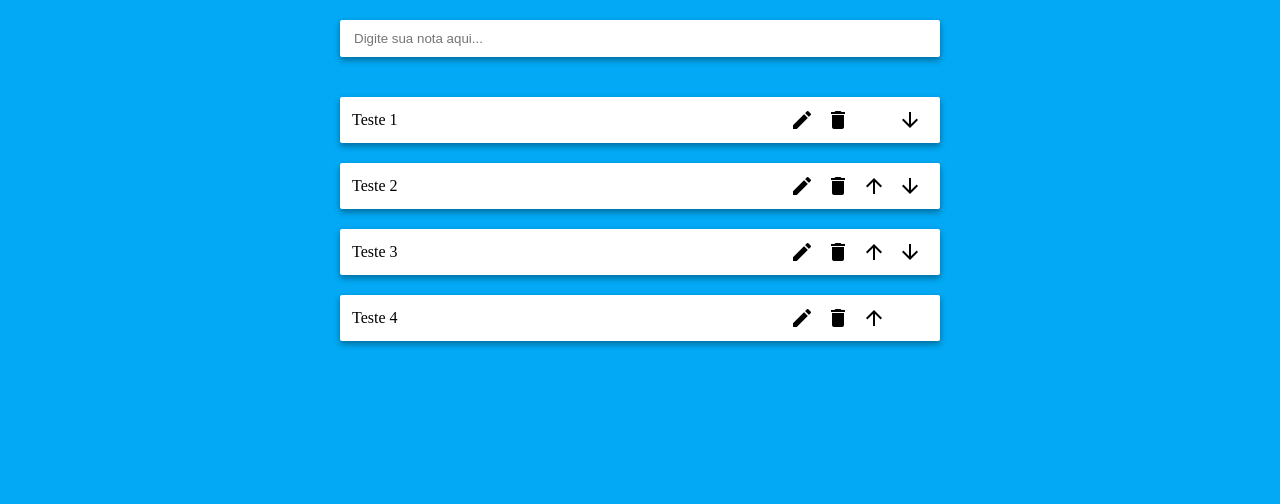
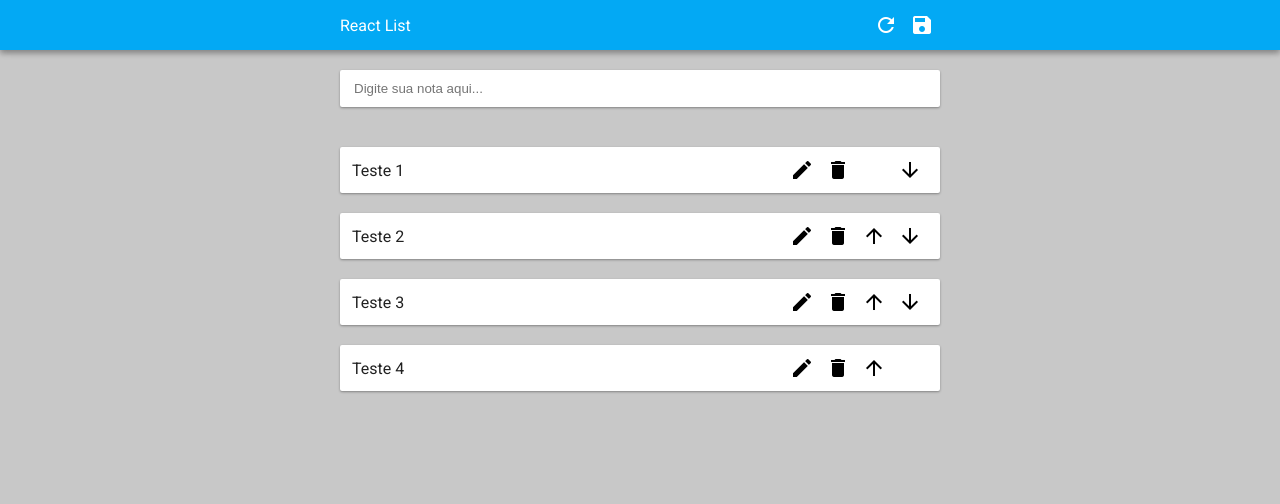
Before and after one commit to tammyfaga/react-list, a React app: page / in a window 1280 px wide. Built offline with nearby package versions, Linux system fonts and the light colour scheme.

Commit message:
tarefa: Reestruturação - modulariza componentes

```diff
--- a/index.html
+++ /dev/null
@@ -1,12 +0,0 @@
-<html>
-
-<head>
-    <link href="https://fonts.googleapis.com/icon?family=Material+Icons" rel="stylesheet">
-</head>
-
-<body>
-    <div id="root"></div>
-    <script src="./index.js"></script>
-</body>
-
-</html>
--- a/index.js
+++ /dev/null
@@ -1,233 +0,0 @@
-import React from "react";
-import ReactDOM from "react-dom";
-import classNames from "classnames";
-import uuid from "uuid/v1";
-
-import "./index.scss";
-
-class App extends React.Component {
-  state = {
-    notes: [
-      { id:1, text: 'Teste 1' },
-      { id:2, text: 'Teste 2' },
-      { id:3, text: 'Teste 3' },
-      { id:4, text: 'Teste 4' },
-    ]
-  };
-
-  handleAddNote = text => {
-    this.setState(prevState => ({
-      notes: prevState.notes.concat({ id: uuid(), text })
-    }));
-  };
-
-  handleMove = (direction, index) => {
-    this.setState(prevState => {
-      const newNotes = prevState.notes.slice();
-      const removedNote = newNotes.splice(index, 1)[0];
-
-      if (direction === "up") {
-        newNotes.splice(index - 1, 0, removedNote);
-      } else {
-        newNotes.splice(index + 1, 0, removedNote);
-      }
-
-      return {
-        notes: newNotes
-      };
-    });
-  };
-
-  handleDelete = id => {
-    this.setState(prevState => {
-      const newNotes = prevState.notes.slice();
-      const index = newNotes.findIndex(note => note.id === id);
-
-      newNotes.splice(index, 1)[0];
-
-      return {
-        notes: newNotes
-      };
-    });
-  };
-
-  handleEdit = (id, text) => {
-    this.setState(prevState => {
-      const newNotes = prevState.notes.slice();
-      const index = newNotes.findIndex(note => note.id === id);
-
-      newNotes[index].text = text;
-
-      return {
-        notes: newNotes
-      };
-    });
-  };
-
-  render() {
-    return (
-      <div className="container">
-        <NewNote onAddNote={this.handleAddNote} />
-        <NoteList
-          notes={this.state.notes}
-          onMove={this.handleMove}
-          onDelete={this.handleDelete}
-          onEdit={this.handleEdit}
-        />
-      </div>
-    );
-  }
-}
-
-class NewNote extends React.Component {
-  state = {
-    text: ""
-  };
-
-  render() {
-    const { onAddNote } = this.props;
-    const { text } = this.state;
-
-    return (
-      <div className="new-note">
-        <input
-          type="text"
-          className="new-note__input"
-          placeholder="Digite sua nota aqui..."
-          value={text}
-          onChange={event => {
-            this.setState({
-              text: event.target.value
-            });
-          }}
-          onKeyPress={event => {
-            if (event.key === "Enter") {
-              onAddNote(event.target.value);
-              this.setState({
-                text: ""
-              });
-            }
-          }}
-        />
-      </div>
-    );
-  }
-}
-
-class Note extends React.Component {
-  state = {
-    isEditing: false
-  };
-
-  handleEdit = () => {
-    this.setState({ isEditing: true });
-  };
-
-  handleCancel = () => {
-    this.setState({ isEditing: false });
-  };
-
-  handleSave = () => {
-    this.props.onEdit(this.props.note.id, this.input.value);
-    this.setState({ isEditing: false });
-  };
-
-  render() {
-    const { note, onEdit, onDelete, index, onMove, total } = this.props;
-    const { isEditing } = this.state;
-
-    return (
-      <div className="note">
-        {isEditing ? (
-          <input
-            type="text"
-            className="note__input"
-            defaultValue={note.text}
-            ref={c => {
-              this.input = c;
-            }}
-          />
-        ) : (
-          <span className="note__text">{note.text}</span>
-        )}
-
-        {isEditing && (
-          <React.Fragment>
-            <button
-              className="note__button note__button--red"
-              onClick={this.handleCancel}
-            >
-              <i className="material-icons">cancel</i>
-            </button>
-
-            <button
-              className="note__button note__button--green"
-              onClick={this.handleSave}
-            >
-              <i className="material-icons">done_outline</i>
-            </button>
-          </React.Fragment>
-        )}
-
-        <button
-          disabled={isEditing}
-          className="note__button"
-          onClick={this.handleEdit}
-        >
-          <i className="material-icons">edit</i>
-        </button>
-
-        <button
-          disabled={isEditing}
-          className="note__button"
-          onClick={() => {
-            onDelete(note.id);
-          }}
-        >
-          <i className="material-icons">delete</i>
-        </button>
-
-        <button
-          className={classNames("note__button", {
-            "note__button--hidden": index === 0
-          })}
-          onClick={() => {
-            onMove("up", index);
-          }}
-        >
-          <i className="material-icons">arrow_upward</i>
-        </button>
-
-        <button
-          className={classNames("note__button", {
-            "note__button--hidden": index === total - 1
-          })}
-          onClick={() => {
-            onMove("down", index);
-          }}
-        >
-          <i className="material-icons">arrow_downward</i>
-        </button>
-
-      </div>
-    )
-  }
-}
-
-const NoteList = ({ notes, onMove, onDelete, onEdit}) => (
-  <div className="note-list">
-    {notes.map((note, index) => (
-      <Note
-        key={note.id}
-        note={note}
-        onEdit={onEdit}
-        onDelete={onDelete}
-        index={index}
-        onMove={onMove}
-        total={notes.length}
-      />
-    ))}
-  </div>
-);
-
-ReactDOM.render(<App />, document.getElementById("root"));
--- a/package.json
+++ b/package.json
@@ -1,10 +1,10 @@
 {
-  "name": "myapp",
+  "name": "react-list",
   "version": "1.0.0",
   "description": "",
   "main": "index.js",
   "scripts": {
-    "start": "parcel index.html"
+    "start": "parcel src/index.html"
   },
   "author": "Bruno Nardini",
   "license": "ISC",
--- /dev/null
+++ b/src/components/App.js
@@ -0,0 +1,85 @@
+import React from 'react';
+import uuid from "uuid/v1";
+
+import NewNote from './NewNote';
+import NoteList from './NoteList';
+import AppBar from './AppBar';
+
+class App extends React.Component {
+  state = {
+    notes: [
+      { id:1, text: 'Teste 1' },
+      { id:2, text: 'Teste 2' },
+      { id:3, text: 'Teste 3' },
+      { id:4, text: 'Teste 4' },
+    ]
+  };
+
+  handleAddNote = text => {
+    this.setState(prevState => ({
+      notes: prevState.notes.concat({ id: uuid(), text })
+    }));
+  };
+
+  handleMove = (direction, index) => {
+    this.setState(prevState => {
+      const newNotes = prevState.notes.slice();
+      const removedNote = newNotes.splice(index, 1)[0];
+
+      if (direction === "up") {
+        newNotes.splice(index - 1, 0, removedNote);
+      } else {
+        newNotes.splice(index + 1, 0, removedNote);
+      }
+
+      return {
+        notes: newNotes
+      };
+    });
+  };
+
+  handleDelete = id => {
+    this.setState(prevState => {
+      const newNotes = prevState.notes.slice();
+      const index = newNotes.findIndex(note => note.id === id);
+
+      newNotes.splice(index, 1)[0];
+
+      return {
+        notes: newNotes
+      };
+    });
+  };
+
+  handleEdit = (id, text) => {
+    this.setState(prevState => {
+      const newNotes = prevState.notes.slice();
+      const index = newNotes.findIndex(note => note.id === id);
+
+      newNotes[index].text = text;
+
+      return {
+        notes: newNotes
+      };
+    });
+  };
+
+  render() {
+    return (
+      <div>
+        <AppBar />
+        <div className="container">
+          <NewNote onAddNote={this.handleAddNote} />
+          <NoteList
+            notes={this.state.notes}
+            onMove={this.handleMove}
+            onDelete={this.handleDelete}
+            onEdit={this.handleEdit}
+          />
+        </div>
+      </div>
+    );
+  }
+}
+
+export default App;
--- /dev/null
+++ b/src/components/AppBar.js
@@ -0,0 +1,17 @@
+import React from 'react';
+
+const AppBar = () => (
+  <div className="app-bar">
+    <div className="app-bar__container">
+      <span className="app-bar__brand">React List</span>
+      <button className="app-bar__action">
+        <i className="material-icons">refresh</i>
+      </button>
+      <button className="app-bar__action">
+        <i className="material-icons">save</i>
+      </button>
+    </div>
+  </div>
+);
+
+export default AppBar;
--- /dev/null
+++ b/src/components/NewNote.js
@@ -0,0 +1,38 @@
+import React from 'react';
+
+class NewNote extends React.Component {
+  state = {
+    text: ""
+  };
+
+  render() {
+    const { onAddNote } = this.props;
+    const { text } = this.state;
+
+    return (
+      <div className="new-note">
+        <input
+          type="text"
+          className="new-note__input"
+          placeholder="Digite sua nota aqui..."
+          value={text}
+          onChange={event => {
+            this.setState({
+              text: event.target.value
+            });
+          }}
+          onKeyPress={event => {
+            if (event.key === "Enter") {
+              onAddNote(event.target.value);
+              this.setState({
+                text: ""
+              });
+            }
+          }}
+        />
+      </div>
+    );
+  }
+}
+
+export default NewNote;
--- /dev/null
+++ b/src/components/Note.js
@@ -0,0 +1,104 @@
+import React from 'react';
+import classNames from "classnames";
+
+class Note extends React.Component {
+  state = {
+    isEditing: false
+  };
+
+  handleEdit = () => {
+    this.setState({ isEditing: true });
+  };
+
+  handleCancel = () => {
+    this.setState({ isEditing: false });
+  };
+
+  handleSave = () => {
+    this.props.onEdit(this.props.note.id, this.input.value);
+    this.setState({ isEditing: false });
+  };
+
+  render() {
+    const { note, onEdit, onDelete, index, onMove, total } = this.props;
+    const { isEditing } = this.state;
+
+    return (
+      <div className="note">
+        {isEditing ? (
+          <input
+            type="text"
+            className="note__input"
+            defaultValue={note.text}
+            ref={c => {
+              this.input = c;
+            }}
+          />
+        ) : (
+          <span className="note__text">{note.text}</span>
+        )}
+
+        {isEditing && (
+          <React.Fragment>
+            <button
+              className="note__button note__button--red"
+              onClick={this.handleCancel}
+            >
+              <i className="material-icons">cancel</i>
+            </button>
+
+            <button
+              className="note__button note__button--green"
+              onClick={this.handleSave}
+            >
+              <i className="material-icons">done_outline</i>
+            </button>
+          </React.Fragment>
+        )}
+
+        <button
+          disabled={isEditing}
+          className="note__button"
+          onClick={this.handleEdit}
+        >
+          <i className="material-icons">edit</i>
+        </button>
+
+        <button
+          disabled={isEditing}
+          className="note__button"
+          onClick={() => {
+            onDelete(note.id);
+          }}
+        >
+          <i className="material-icons">delete</i>
+        </button>
+
+        <button
+          className={classNames("note__button", {
+            "note__button--hidden": index === 0
+          })}
+          onClick={() => {
+            onMove("up", index);
+          }}
+        >
+          <i className="material-icons">arrow_upward</i>
+        </button>
+
+        <button
+          className={classNames("note__button", {
+            "note__button--hidden": index === total - 1
+          })}
+          onClick={() => {
+            onMove("down", index);
+          }}
+        >
+          <i className="material-icons">arrow_downward</i>
+        </button>
+
+      </div>
+    )
+  }
+}
+
+export default Note;
--- /dev/null
+++ b/src/components/NoteList.js
@@ -0,0 +1,21 @@
+import React from 'react';
+
+import Note from './Note';
+
+const NoteList = ({ notes, onMove, onDelete, onEdit}) => (
+  <div className="note-list">
+    {notes.map((note, index) => (
+      <Note
+        key={note.id}
+        note={note}
+        onEdit={onEdit}
+        onDelete={onDelete}
+        index={index}
+        onMove={onMove}
+        total={notes.length}
+      />
+    ))}
+  </div>
+);
+
+export default NoteList;
--- /dev/null
+++ b/src/index.html
@@ -0,0 +1,14 @@
+<html>
+
+<head>
+  <link href="https://fonts.googleapis.com/css?family=Roboto&display=swap" rel="stylesheet">
+  <link href="https://fonts.googleapis.com/icon?family=Material+Icons" rel="stylesheet">
+  <title>React List</title>
+</head>
+
+<body>
+    <div id="root"></div>
+    <script src="./index.js"></script>
+</body>
+
+</html>
--- a/index.scss
+++ b/src/index.scss
@@ -1,22 +1,55 @@
 @import "mixin";
 
+$app-padding: 20px;
+$container-max-width: 600px;
+
 body {
-  background-color: #03a9f4;
+  background-color: #c8c8c8;
+  color: #212121;
+  font-family: 'Roboto', sans-serif;
   margin: 0;
   padding: 0;
 }
 
+.app-bar {
+  background-color: #03a9f4;
+  color: #ffffff;
+  position: fixed;
+  top: 0;
+  left: 0;
+  right: 0;
+  @include box-shadow(2);
+
+  &__container {
+    display: flex;
+    align-items: center;
+    margin: 0 auto;
+    padding: 12px $app-padding;
+    max-width: $container-max-width;
+  }
+
+  &__brand {
+    flex: 1;
+  }
+
+  &__action {
+    background-color: transparent;
+    border: none;
+    color: #ffffff;
+  }
+}
+
 .container {
   margin: 0 auto;
-  padding: 20px;
-  max-width: 600px;
+  padding: 70px $app-padding;
+  max-width: $container-max-width;
 }
 
 .new-note {
   background-color: #fff;
   padding: 10px 12px;
   border-radius: 2px;
-  @include box-shadow(2);
+  @include box-shadow(1);
 
   &__input {
     width: 100%;
@@ -39,7 +72,7 @@ body {
   background-color: #fff;
   padding: 10px 12px;
   border-radius: 2px;
-  @include box-shadow(2);
+  @include box-shadow(1);
 
   &__text {
     flex: 1;
```
Also changed, not shown: src/index.js (added, +8 -0 lines), src/mixin.scss (renamed from mixin.scss).
